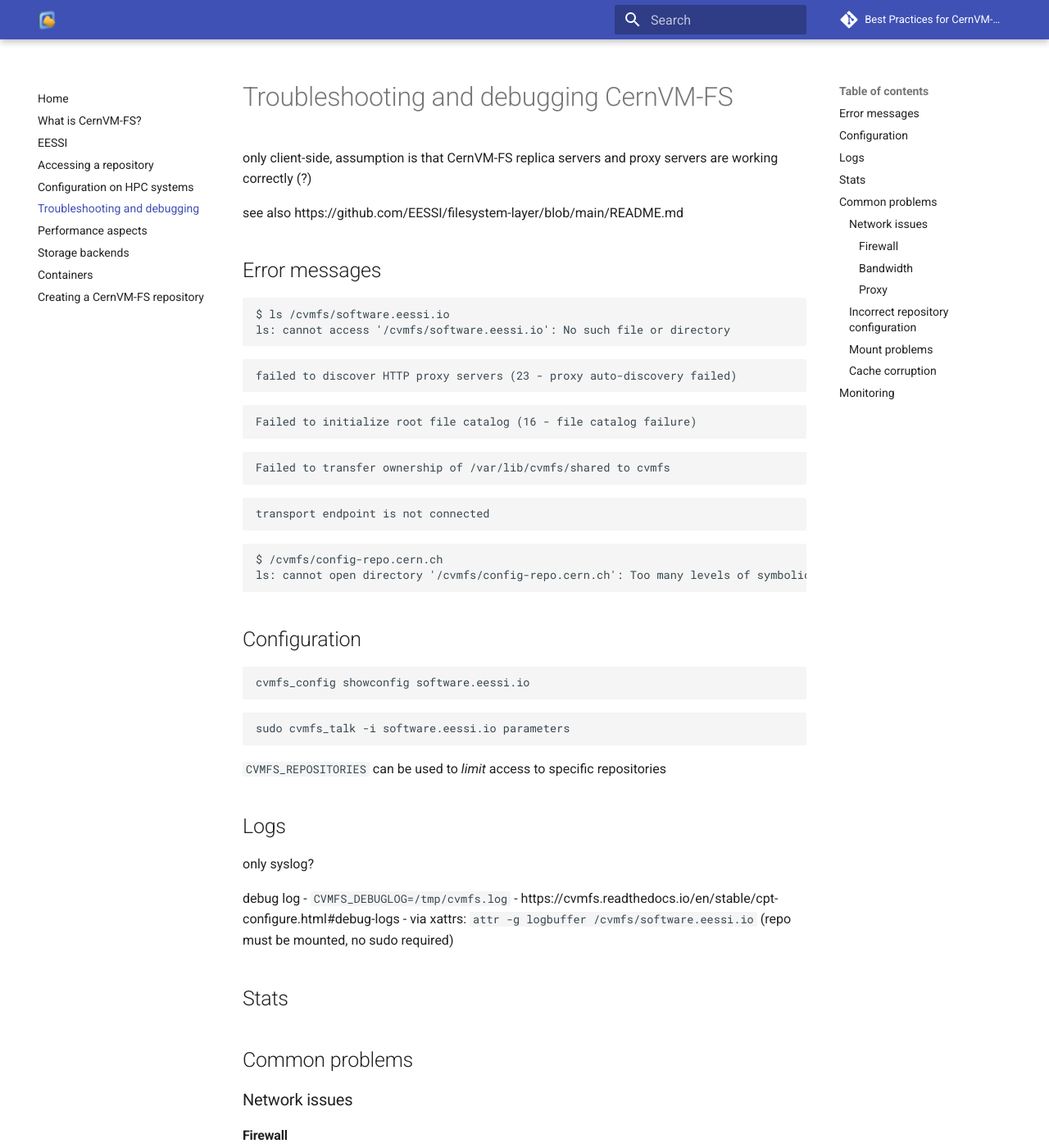
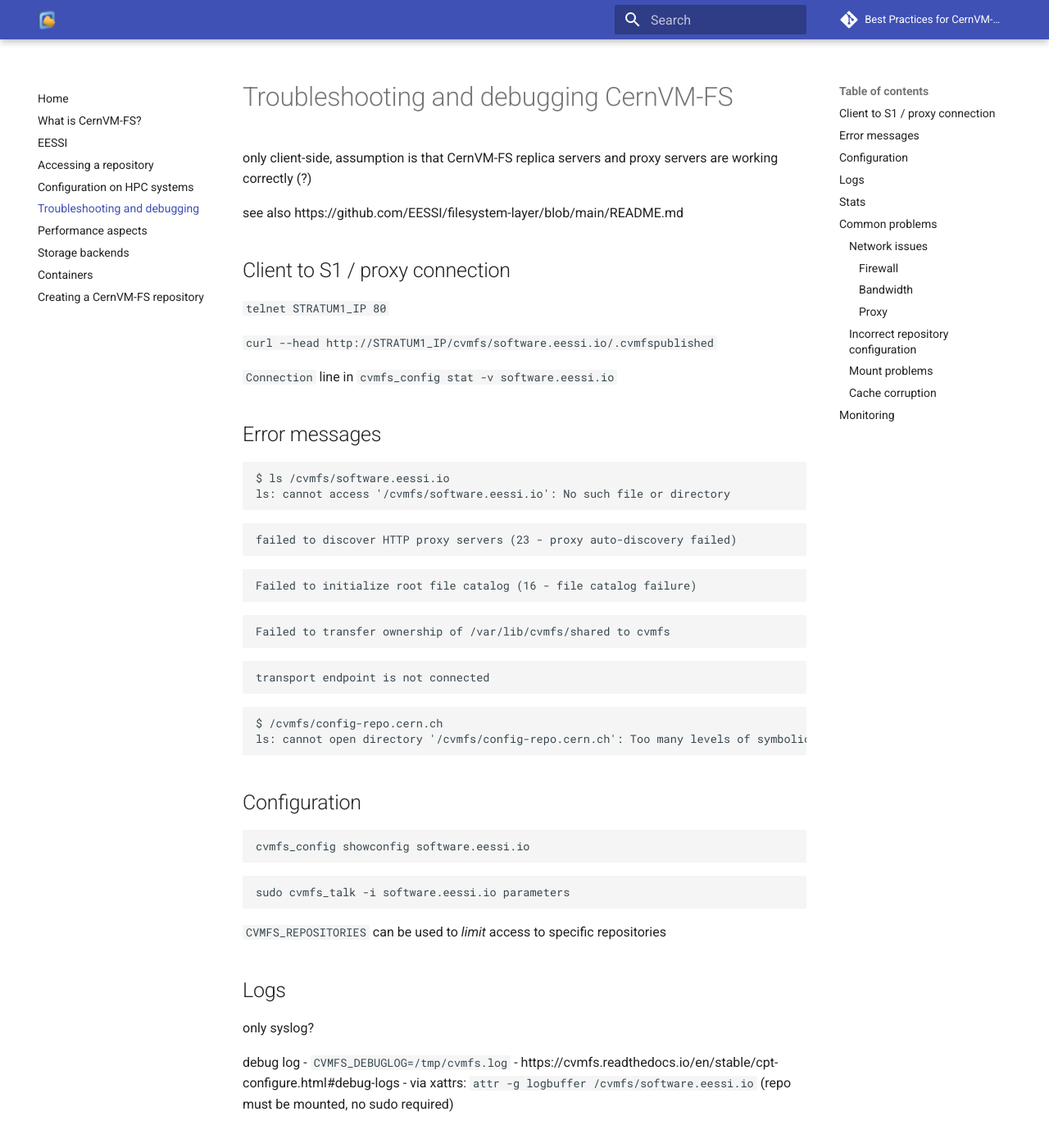
Before and after one commit to multixscale/cvmfs-tutorial-hpc-best-practices, an MkDocs documentation site: the page built from docs/troubleshooting.md, in a window 1280 px wide and 1400 px high. Shown: the whole window at 82% size. Built offline with MkDocs 1.6.1 and Material for MkDocs 9.7.7, drawn with Linux system fonts in a browser that asks for light colours; comment, search, counter and statistics services are not loaded; some of the changed text lies outside the part shown.

Commit message:
more stuff for troubleshooting section

```diff
--- a/docs/troubleshooting.md
+++ b/docs/troubleshooting.md
@@ -3,6 +3,15 @@
 only client-side, assumption is that CernVM-FS replica servers and proxy servers are working correctly (?)
 
 see also https://github.com/EESSI/filesystem-layer/blob/main/README.md
+
+## Client to S1 / proxy connection
+
+`telnet STRATUM1_IP 80`
+
+`curl --head http://STRATUM1_IP/cvmfs/software.eessi.io/.cvmfspublished`
+
+`Connection` line in `cvmfs_config stat -v software.eessi.io`
+
 
 ## Error messages
 
@@ -62,7 +71,7 @@ debug log
 
 #### Firewall
 
-- `telnet`
+- `telnet` (port 80 for Stratum 1, port 3128 for Squid proxy)
 - `tcptraceroute`
 - `curl --head http://aws-eu-central-s1.eessi.science/cvmfs/software.eessi.io/.cvmfspublished`
 
```
